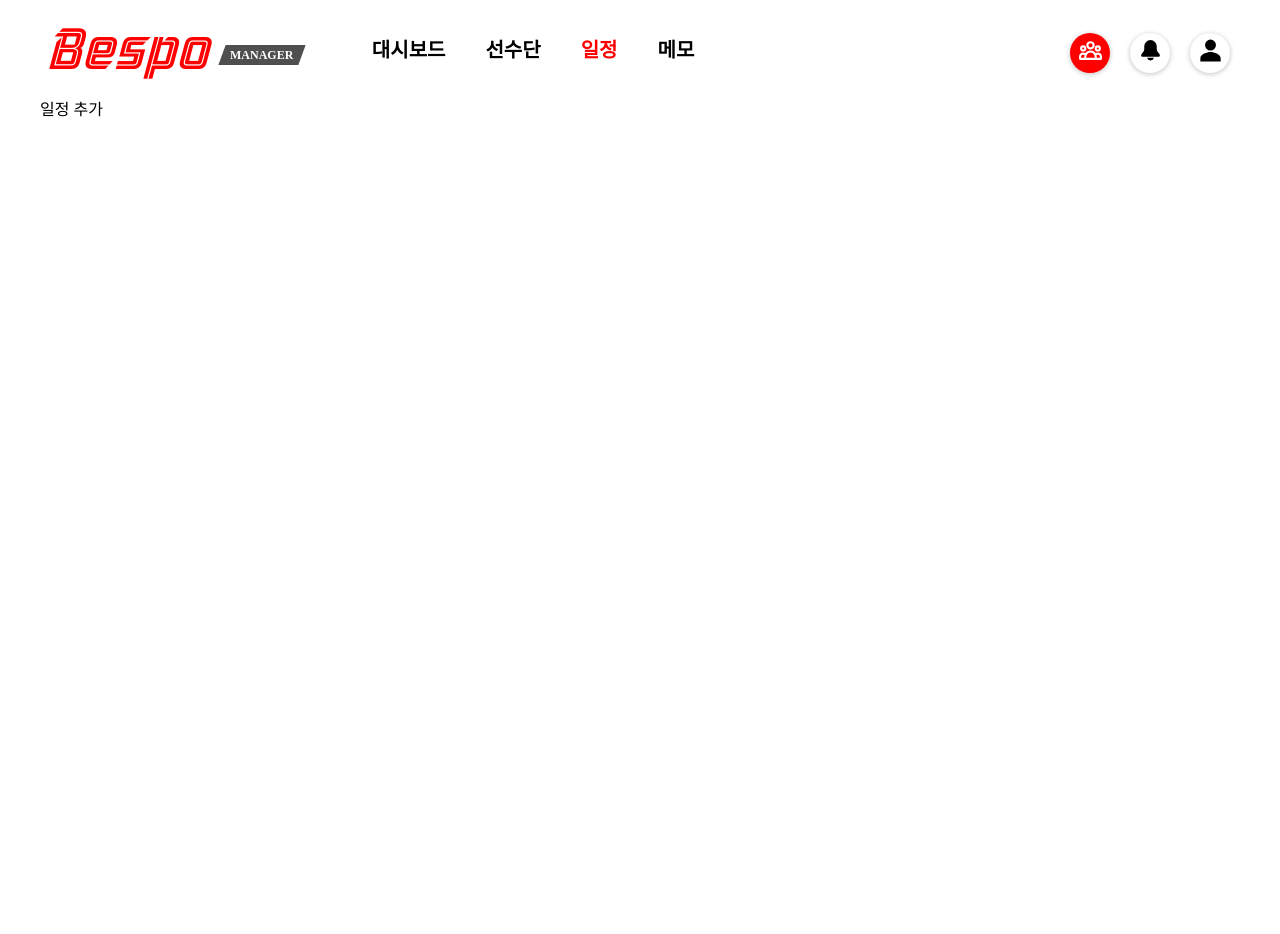
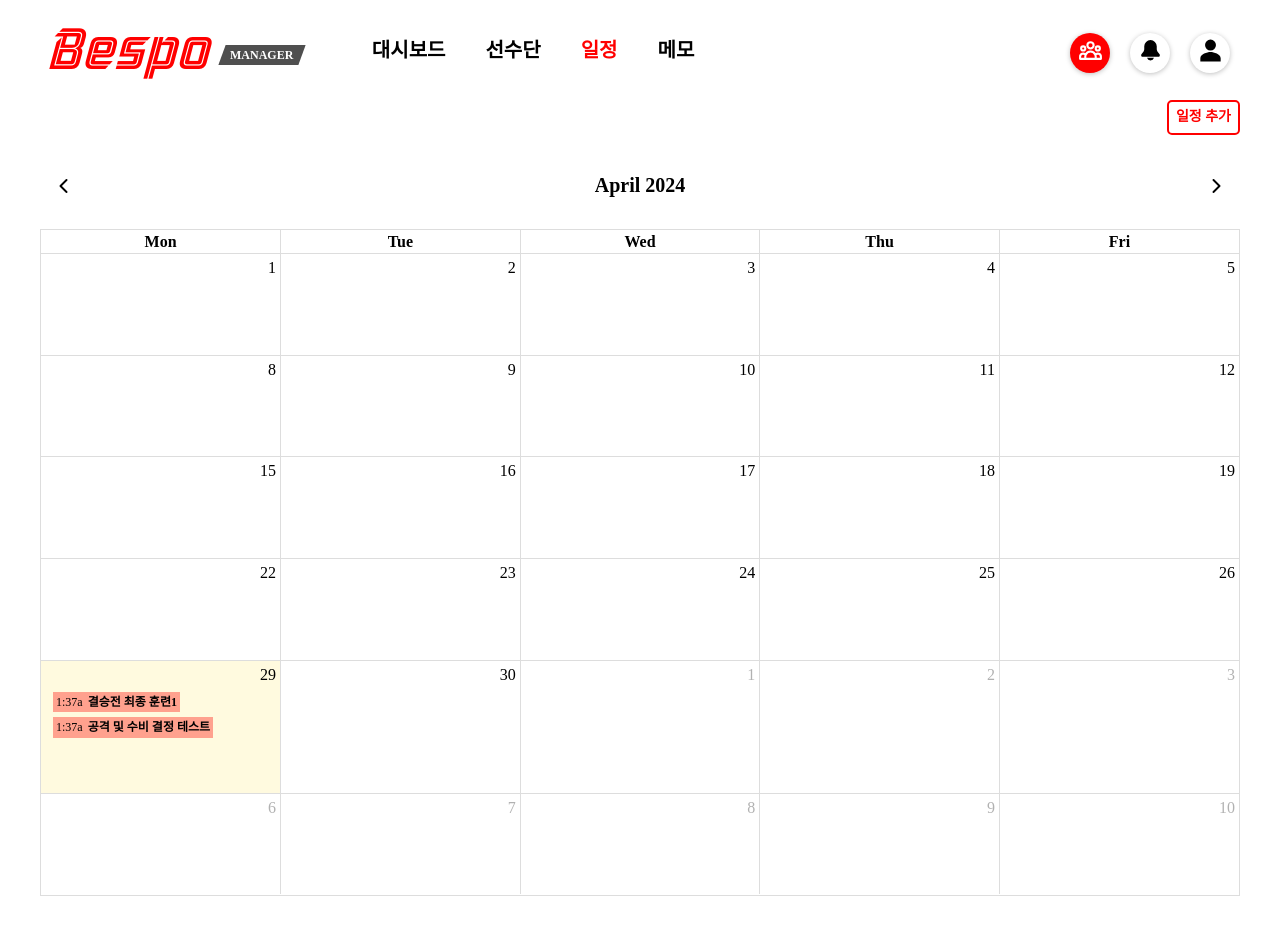
Before and after one commit to BBBespo/bespo, a React (Create React App) app in the folder frontend/: page /schedule in a window 1280 px wide. Shown: the top 934 px of the page. Before the commit the page ends 800 px from the top, so only its background shows below. Built offline with nearby package versions, Linux system fonts and the light colour scheme; a web font is replaced by a local one.

Commit message:
일정 페이지의 캘린더 구현

```diff
--- a/frontend/package.json
+++ b/frontend/package.json
@@ -4,6 +4,9 @@
   "private": true,
   "dependencies": {
     "@craco/craco": "^7.1.0",
+    "@fullcalendar/core": "^6.1.11",
+    "@fullcalendar/daygrid": "^6.1.11",
+    "@fullcalendar/react": "^6.1.11",
     "@testing-library/jest-dom": "^5.17.0",
     "@testing-library/react": "^13.4.0",
     "@testing-library/user-event": "^13.5.0",
--- a/frontend/src/pages/main/Schedule.tsx
+++ b/frontend/src/pages/main/Schedule.tsx
@@ -1,12 +1,17 @@
 import React, { useState } from 'react';
 import styled from 'styled-components';
 import AddScheduleModal from '../../components/schedule/AddScheduleModal';
+import FullCalendar from '@fullcalendar/react';
+import dayGridPlugin from '@fullcalendar/daygrid';
+import { EventContentArg } from '@fullcalendar/core';
 
 const ScheduleContainer = styled.div`
   display: flex;
   flex-direction: column;
+  align-items: center;
   height: 100%;
   padding: 0 5vh;
+  margin-bottom: 100px;
 `;
 
 const ModalBackground = styled.div`
@@ -22,24 +27,95 @@ const ModalBackground = styled.div`
   z-index: 99;
 `;
 
+const HeadBox = styled.div`
+  display: flex;
+  width: 100%;
+  justify-content: flex-end;
+  margin-bottom: 30px;
+`;
+
+const AddScheduleBtn = styled.span`
+  border: 2px solid ${(props) => props.theme.colors.red};
+  color: ${(props) => props.theme.colors.red};
+  border-radius: 5px;
+  padding: 7px;
+  font-size: 14px;
+  font-weight: bold;
+  cursor: pointer;
+  height: auto;
+`;
+
+const CalendarWrapper = styled.div`
+  width: 100%;
+  padding-bottom: 50px;
+  .fc-toolbar.fc-header-toolbar .fc-prev-button,
+  .fc-toolbar.fc-header-toolbar .fc-next-button {
+    background-color: white;
+    border: 1px solid white;
+    color: black;
+  }
+  .fc-toolbar-title {
+    font-size: 20px;
+  }
+`;
+
 const Schedule = () => {
   const [isOpen, setIsOpen] = useState(false);
 
+  const events = [
+    { title: '결승전 최종 훈련1', start: new Date() },
+    { title: '공격 및 수비 결정 테스트', start: new Date() },
+  ];
+
+  function renderEventContent(eventInfo: EventContentArg) {
+    return (
+      <div
+        style={{
+          display: 'flex',
+          padding: '3px',
+          margin: '0px 10px 0px 10px',
+          background: '#ffa18e',
+          fontSize: '12px',
+        }}
+      >
+        <div style={{ marginRight: '5px' }}>{eventInfo.timeText}</div>
+        <div style={{ fontWeight: 'bold' }}>{eventInfo.event.title}</div>
+      </div>
+    );
+  }
+
   return (
     <ScheduleContainer>
-      <div
+      <HeadBox
         onClick={() => {
           setIsOpen(true);
         }}
       >
-        일정 추가
-      </div>
+        <AddScheduleBtn>일정 추가</AddScheduleBtn>
+      </HeadBox>
 
       {isOpen && (
         <ModalBackground>
           <AddScheduleModal />
         </ModalBackground>
       )}
+
+      <CalendarWrapper>
+        <FullCalendar
+          locale="kr"
+          plugins={[dayGridPlugin]}
+          initialView="dayGridMonth"
+          weekends={false}
+          events={events}
+          eventContent={renderEventContent}
+          headerToolbar={{
+            left: 'prev',
+            center: 'title',
+            right: 'next',
+          }}
+          aspectRatio={1.8}
+        />
+      </CalendarWrapper>
     </ScheduleContainer>
   );
 };
```
Also changed, not shown: 1 other file (tests, documents, lock files or other folders).
